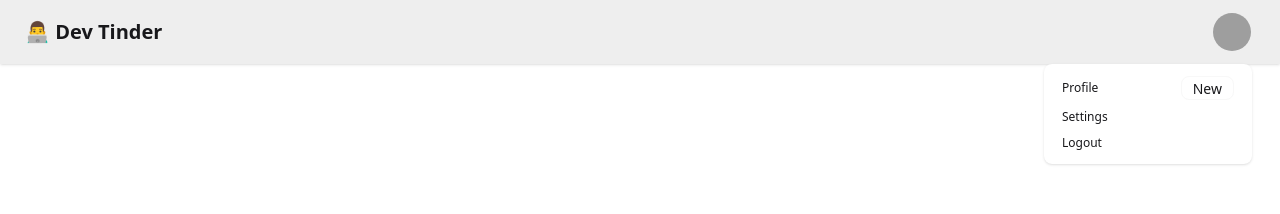
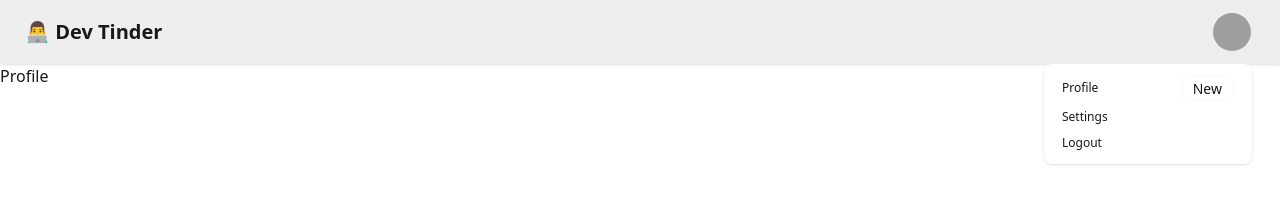
Before and after one commit to rushikeshacharya/node.dev, a React (Vite) app in the folder mern-poc/web/: page /profile in a window 1280 px wide. Both pictures are taken after a click on the button 1232 px from the left and 32 px from the top of the page. Shown: the top 214 px of the page. Built offline with nearby package versions, Linux system fonts and the light colour scheme; grey boxes are pictures that could not be loaded.

Commit message:
feat: add components

```diff
--- /dev/null
+++ b/mern-poc/web/components/Body.jsx
@@ -0,0 +1,14 @@
+import React from "react";
+import NavBar from "../components/NavBar";
+import { Outlet } from "react-router-dom";
+
+const Body = () => {
+  return (
+    <div>
+      <NavBar />
+      <Outlet />
+    </div>
+  );
+};
+
+export default Body;
--- /dev/null
+++ b/mern-poc/web/components/Login.jsx
@@ -0,0 +1,9 @@
+import React from 'react'
+
+const Login = () => {
+  return (
+    <div>Login</div>
+  )
+}
+
+export default Login
--- /dev/null
+++ b/mern-poc/web/components/NavBar.jsx
@@ -0,0 +1,46 @@
+import React from "react";
+
+const NavBar = () => {
+  return (
+    <div className="navbar bg-base-300 shadow-sm">
+      <div className="flex-1">
+        <a className="btn btn-ghost text-xl">👨‍💻 Dev Tinder</a>
+      </div>
+      <div className="flex gap-2">
+        <div className="dropdown dropdown-end mx-5">
+          <div
+            tabIndex={0}
+            role="button"
+            className="btn btn-ghost btn-circle avatar"
+          >
+            <div className="w-10 rounded-full">
+              <img
+                alt="Tailwind CSS Navbar component"
+                src="https://img.daisyui.com/images/stock/photo-1534528741775-53994a69daeb.webp"
+              />
+            </div>
+          </div>
+          <ul
+            tabIndex={0}
+            className="menu menu-sm dropdown-content bg-base-100 rounded-box z-1 mt-3 w-52 p-2 shadow"
+          >
+            <li>
+              <a className="justify-between">
+                Profile
+                <span className="badge">New</span>
+              </a>
+            </li>
+            <li>
+              <a>Settings</a>
+            </li>
+            <li>
+              <a>Logout</a>
+            </li>
+          </ul>
+        </div>
+      </div>
+    </div>
+  );
+};
+
+export default NavBar;
--- /dev/null
+++ b/mern-poc/web/components/Profile.jsx
@@ -0,0 +1,9 @@
+import React from 'react'
+
+const Profile = () => {
+  return (
+    <div>Profile</div>
+  )
+}
+
+export default Profile
--- a/mern-poc/web/package.json
+++ b/mern-poc/web/package.json
@@ -12,7 +12,8 @@
   "dependencies": {
     "@tailwindcss/vite": "^4.1.5",
     "react": "^19.1.0",
-    "react-dom": "^19.1.0"
+    "react-dom": "^19.1.0",
+    "react-router-dom": "^7.5.3"
   },
   "devDependencies": {
     "@eslint/js": "^9.25.0",
--- a/mern-poc/web/src/App.jsx
+++ b/mern-poc/web/src/App.jsx
@@ -1,44 +1,19 @@
+import { BrowserRouter, Route, Routes } from "react-router-dom";
+import Body from "../components/Body";
+import Login from "../components/Login";
+import Profile from "../components/Profile";
+
 function App() {
   return (
     <>
-      <div className="navbar bg-base-300 shadow-sm">
-        <div className="flex-1">
-          <a className="btn btn-ghost text-xl">👨‍💻 Dev Tinder</a>
-        </div>
-        <div className="flex gap-2">
-          <div className="dropdown dropdown-end mx-5">
-            <div
-              tabIndex={0}
-              role="button"
-              className="btn btn-ghost btn-circle avatar"
-            >
-              <div className="w-10 rounded-full">
-                <img
-                  alt="Tailwind CSS Navbar component"
-                  src="https://img.daisyui.com/images/stock/photo-1534528741775-53994a69daeb.webp"
-                />
-              </div>
-            </div>
-            <ul
-              tabIndex={0}
-              className="menu menu-sm dropdown-content bg-base-100 rounded-box z-1 mt-3 w-52 p-2 shadow"
-            >
-              <li>
-                <a className="justify-between">
-                  Profile
-                  <span className="badge">New</span>
-                </a>
-              </li>
-              <li>
-                <a>Settings</a>
-              </li>
-              <li>
-                <a>Logout</a>
-              </li>
-            </ul>
-          </div>
-        </div>
-      </div>
+      <BrowserRouter basename="/">
+        <Routes>
+          <Route path="/" element={<Body />}>
+            <Route path="/login" element={<Login />} />
+            <Route path="/profile" element={<Profile />} />
+          </Route>
+        </Routes>
+      </BrowserRouter>
     </>
   );
 }
```
Also changed, not shown: 2 other files (tests, documents, lock files or other folders).
